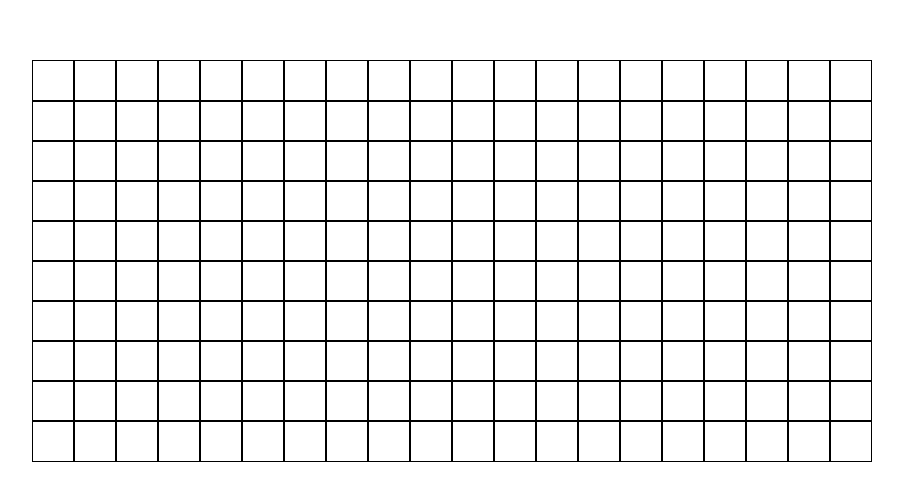
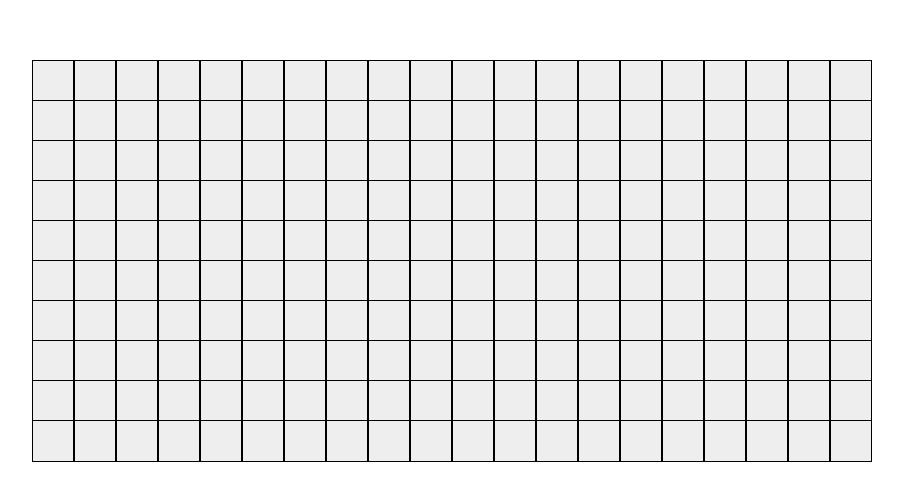
Before and after one commit to proton/minesweeper-vue.js, a Vue app: page / in a window 1280 px wide. Shown: the top 500 px of the page, without its empty margins (188-1091 px from the left). Built offline with nearby package versions, Linux system fonts and the light colour scheme.

Commit message:
proper cells reveal

```diff
--- a/src/components/Cell.vue
+++ b/src/components/Cell.vue
@@ -44,9 +44,11 @@ export default {
     /* border-radius: 3px; */
     cursor: pointer;
     overflow: hidden;
+    background: #eeeeee;
   }
   .cell.cell-visible {
     cursor: default;
+    background: white;
   }
   .cell:before {
     content: ' ';
--- a/src/components/Field.vue
+++ b/src/components/Field.vue
@@ -2,7 +2,7 @@
   <div class="field">
     <div v-for="y in field.length" :key="y" class="row">
       <span v-for="x in field[0].length" :key="x">
-        <Cell :x="x-1" :y="y-1" :cell="field[y-1][x-1]" @clicked="onCellClicked" />
+        <Cell :x="x-1" :y="y-1" :cell="field[y-1][x-1]" @clicked="revealCell" />
       </span>
     </div>
   </div>
@@ -59,16 +59,26 @@ export default {
     hasBomb(y, x) {
       return this.field[y] && this.field[y][x] && this.field[y][x].bomb
     },
-    onCellClicked (data) {
-      if (this.gameOver) return
+    revealCell(data) {
+      let cell = this.field[data.y] && this.field[data.y][data.x]
+      if (!cell) return
+      if (cell.visible) return
 
-      let cell = this.field[data.y][data.x]
       cell.visible = true
       if (cell.bomb) {
         cell.error = true
         this.makeAllCellsVisible()
       }
-      // console.log(cell) // someValue
+      else if (cell.n === 0) {
+        this.revealCell({x: data.x - 1, y: data.y - 1})
+        this.revealCell({x: data.x - 1, y: data.y    })
+        this.revealCell({x: data.x - 1, y: data.y + 1})
+        this.revealCell({x: data.x,     y: data.y - 1})
+        this.revealCell({x: data.x,     y: data.y + 1})
+        this.revealCell({x: data.x + 1, y: data.y - 1})
+        this.revealCell({x: data.x + 1, y: data.y    })
+        this.revealCell({x: data.x + 1, y: data.y + 1})
+      }
     },
     makeAllCellsVisible() {
       for (const row of this.field) {
```
